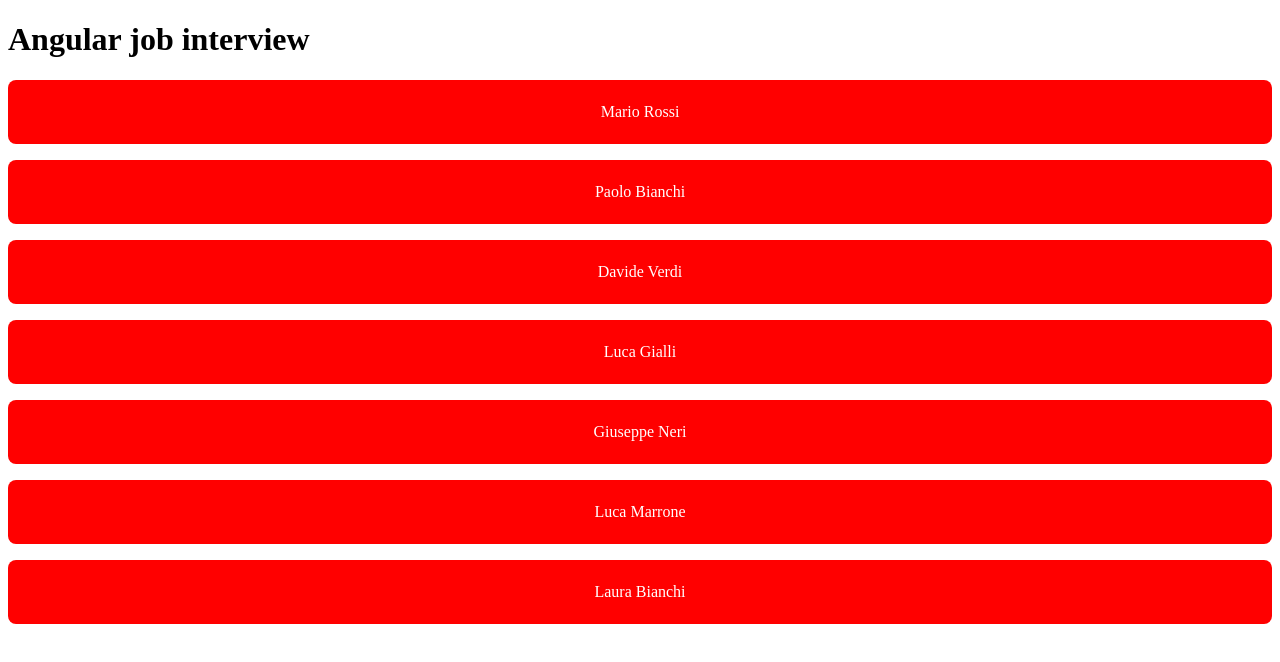
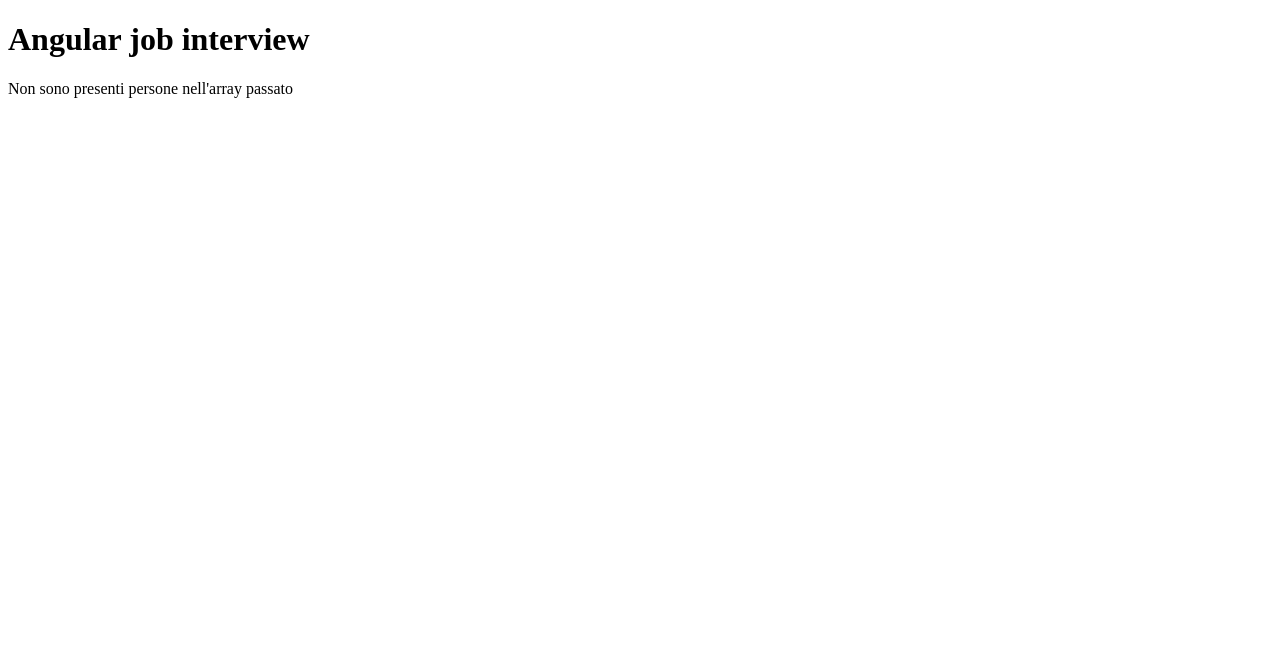
Before and after one commit to iFederx/angular-job-interview, an Angular app: page / in a window 1280 px wide. Shown: the top 662 px of the page. Built offline with nearby package versions, Linux system fonts and the light colour scheme.

Commit message:
1.2 solved

```diff
--- a/src/app/app.component.html
+++ b/src/app/app.component.html
@@ -1,2 +1,2 @@
 <h1>Angular job interview</h1>
-<app-people [people]="people"></app-people>
+<app-people [people]="[]"></app-people>
--- a/src/app/components/people/people.component.html
+++ b/src/app/components/people/people.component.html
@@ -1 +1,5 @@
 <app-person *ngFor="let person of people" [person]="person"></app-person>
+
+<div *ngIf="people.length === 0">
+  Non sono presenti persone nell'array passato
+</div>
```
